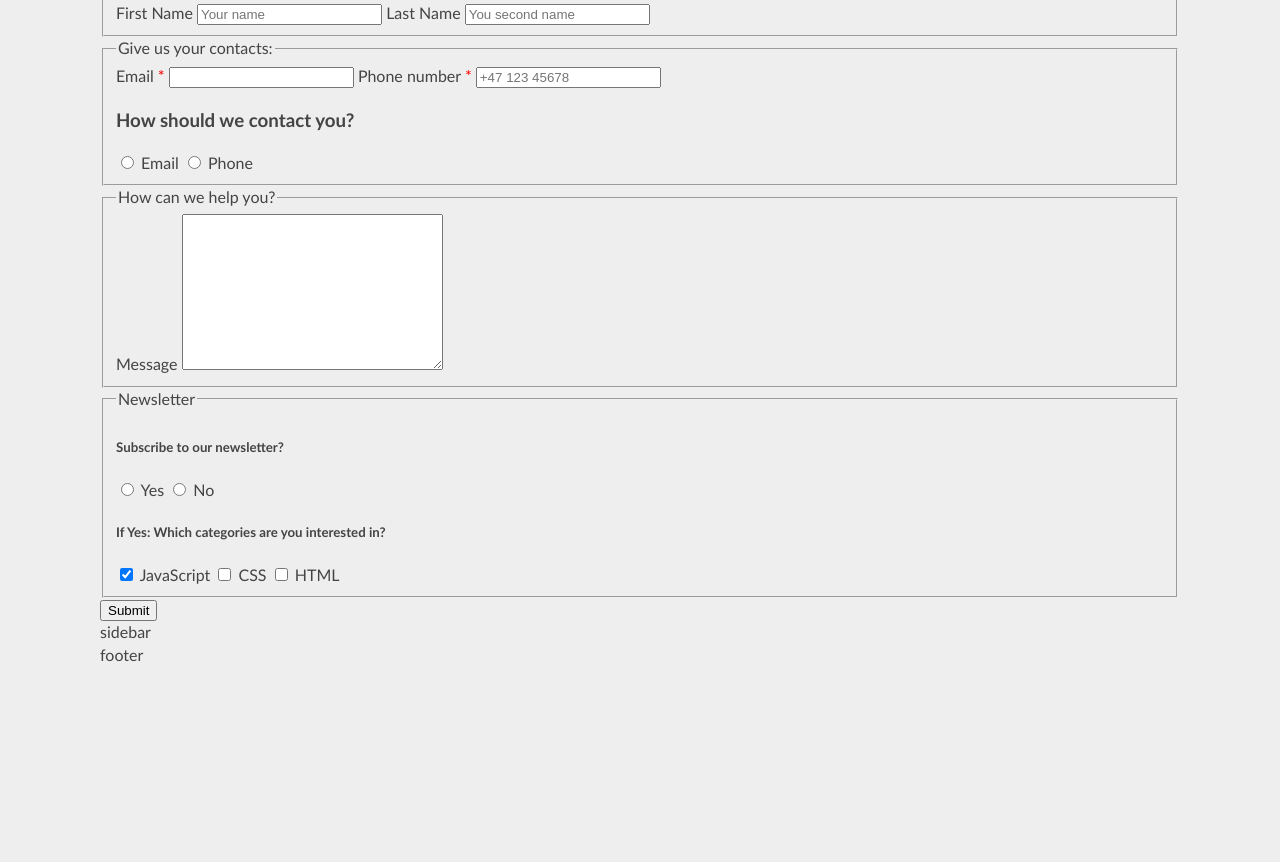
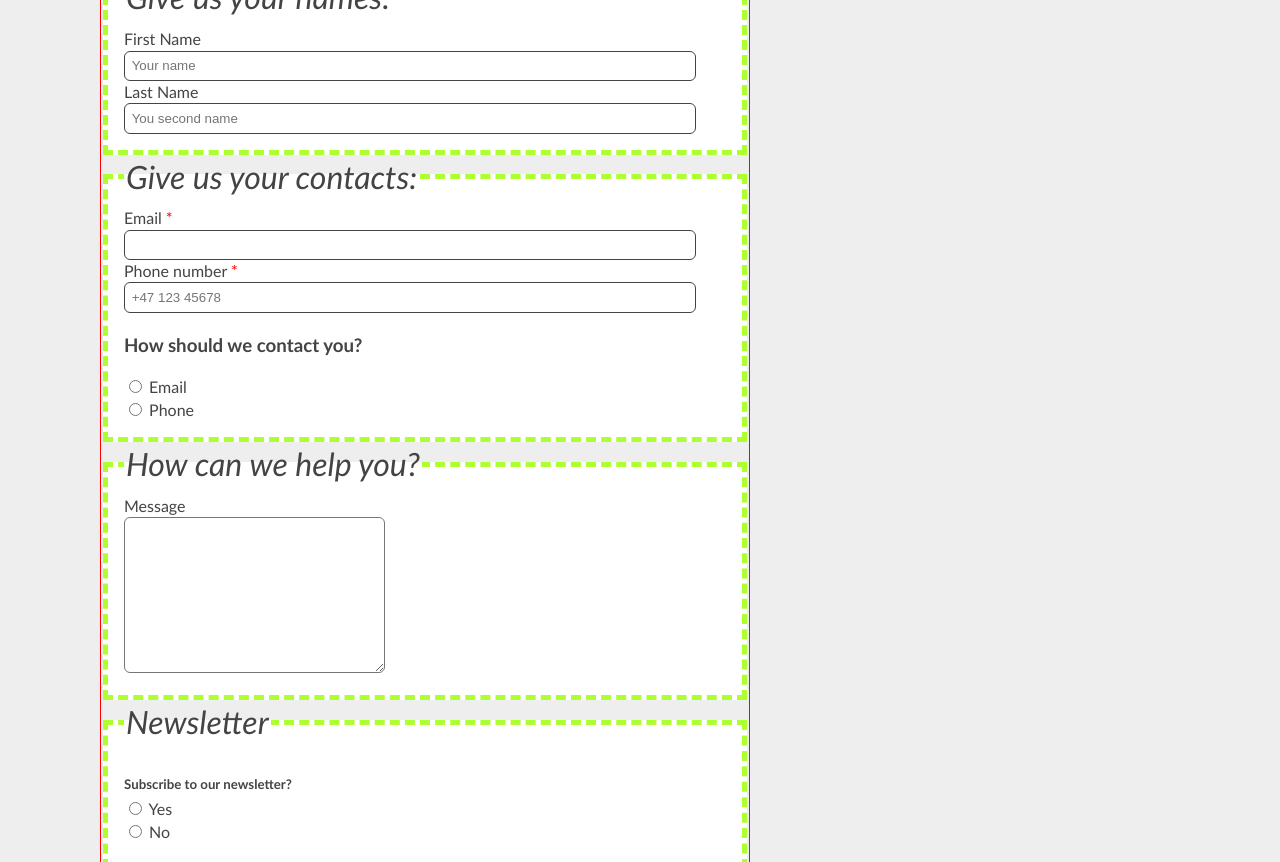
Before and after one commit to Noroff-Fagskole/html-css-hackathon-mannuelf, a plain HTML site: page contact.html in a window 1280 px wide. Shown: the part 202-1064 px from the top of the page. Before the commit the page ends 876 px from the top, so only its background shows below. Drawn offline with nearby package versions, Linux system fonts and the light colour scheme.

Commit message:
mobile menu is in the main site

```diff
--- a/css/styles.css
+++ b/css/styles.css
@@ -77,6 +77,53 @@ main img {
   color: paleturquoise;
 }
 
+.app-navigation-drawer {
+  /*hide nav on load*/
+  display: block;
+  background: #fff;
+  padding: 0.5em;
+  border-bottom: 2px solid green;
+  /* animate: default state on page load */
+  transition: all 0.4s linear;
+  transform: translateY(-150%);
+}
+
+#hamburger-menu:checked ~ .app-navigation-drawer {
+  /*show nav on :checked */
+  display: block;
+  /* animate into page show state */
+  transform: translateY(0%);
+}
+
+.sr-only {
+  display: none;
+}
+
+#hamburger-menu {
+  /* hide the checkbox */
+  display: none;
+}
+
+#hamburger-menu label {
+  cursor: pointer;
+}
+
+/* CSS Comment */
+@media screen and (min-width: 767px) {
+  .app-article {
+    display: inline-block;
+    border: 1px solid red;
+    width: 60%;
+  }
+
+  .app-sidebar {
+    display: inline-block;
+    border: 1px solid green;
+    width: 35%;
+    vertical-align: top;
+  }
+}
+
 h1 {
   font-size: 2.5rem;
   margin-bottom: 0;
@@ -87,3 +134,69 @@ h1 {
 p {
   font-family: 'Open Sans', sans-serif;
 }
+
+form {
+  background-color: transparent;
+}
+
+form fieldset {
+  border: 5px dashed greenyellow;
+  padding: 0.5em 0 1em 1em;
+  background-color: #fff;
+}
+
+form fieldset legend {
+  font-style: italic;
+  font-size: 2em;
+}
+
+form label {
+  display: block;
+}
+
+form h5 {
+  margin-bottom: 5px;
+}
+
+.input-text {
+  width: 90%;
+  border: 1px solid #444;
+  padding: 0.5em;
+  color: #666;
+  border-radius: 6px;
+}
+
+/* too general be more specific use a class instead.
+textarea {
+
+} */
+
+.input-text-area {
+  border-radius: 6px;
+}
+
+input[type='submit'] {
+  background-color: yellow;
+  width: 100%;
+  border: none;
+  cursor: pointer;
+  padding: 0.5em;
+  text-transform: uppercase;
+}
+input[type='submit']:hover {
+  background-color: pink;
+}
+
+/*
+input[type='text'] {
+  background-color: #eee;
+}
+
+input[type='email'] {
+  background-color: #eee;
+}
+
+input[type='tel'] {
+  background-color: #eee;
+}
+*/
```
Also changed, not shown: index.html (+16 -0 lines).
